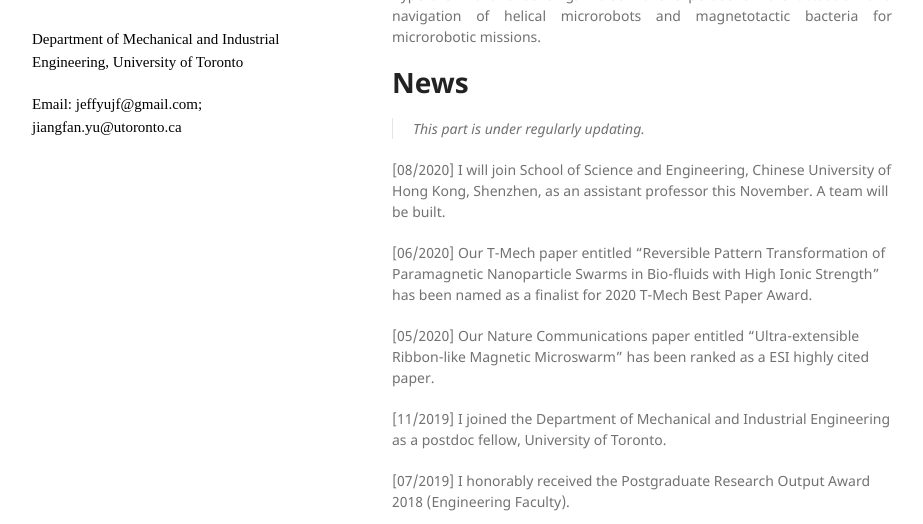
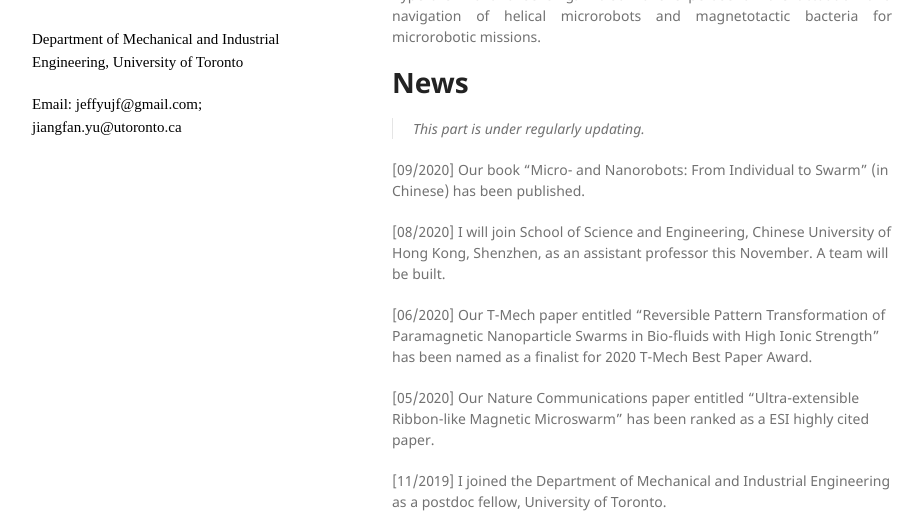
Before and after one commit to jeffyujf/YuJiangfan, a Jekyll site: the page built from index.md, in a window 1280 px wide and 900 px high, cut to the strip 376-900 px from the top of the window. Shown: the whole strip, without its empty margins (178-1101 px from the left). Built offline with Jekyll 4.4.1, drawn with Linux system fonts in a browser that asks for light colours; our own code applies the rules of GitHub Pages for plain Markdown files.

Commit message:
Update index.md

```diff
--- a/index.md
+++ b/index.md
@@ -6,6 +6,8 @@
 
 # News
 >This part is under regularly updating.
+
+[09/2020] Our book "Micro- and Nanorobots: From Individual to Swarm" (in Chinese) has been published.
 
 [08/2020] I will join School of Science and Engineering, Chinese University of Hong Kong, Shenzhen, as an assistant professor this November. A team will be built.
 
```
